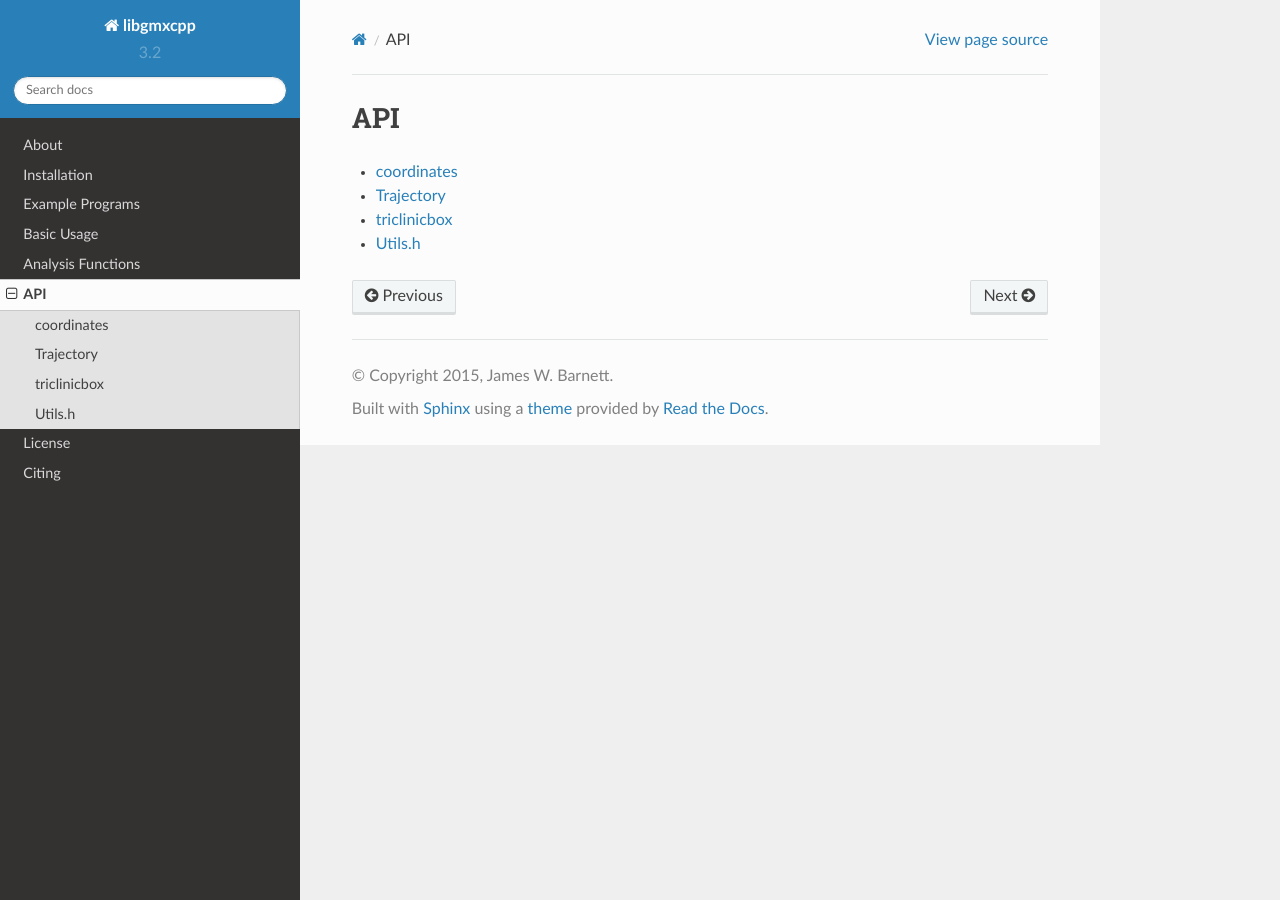
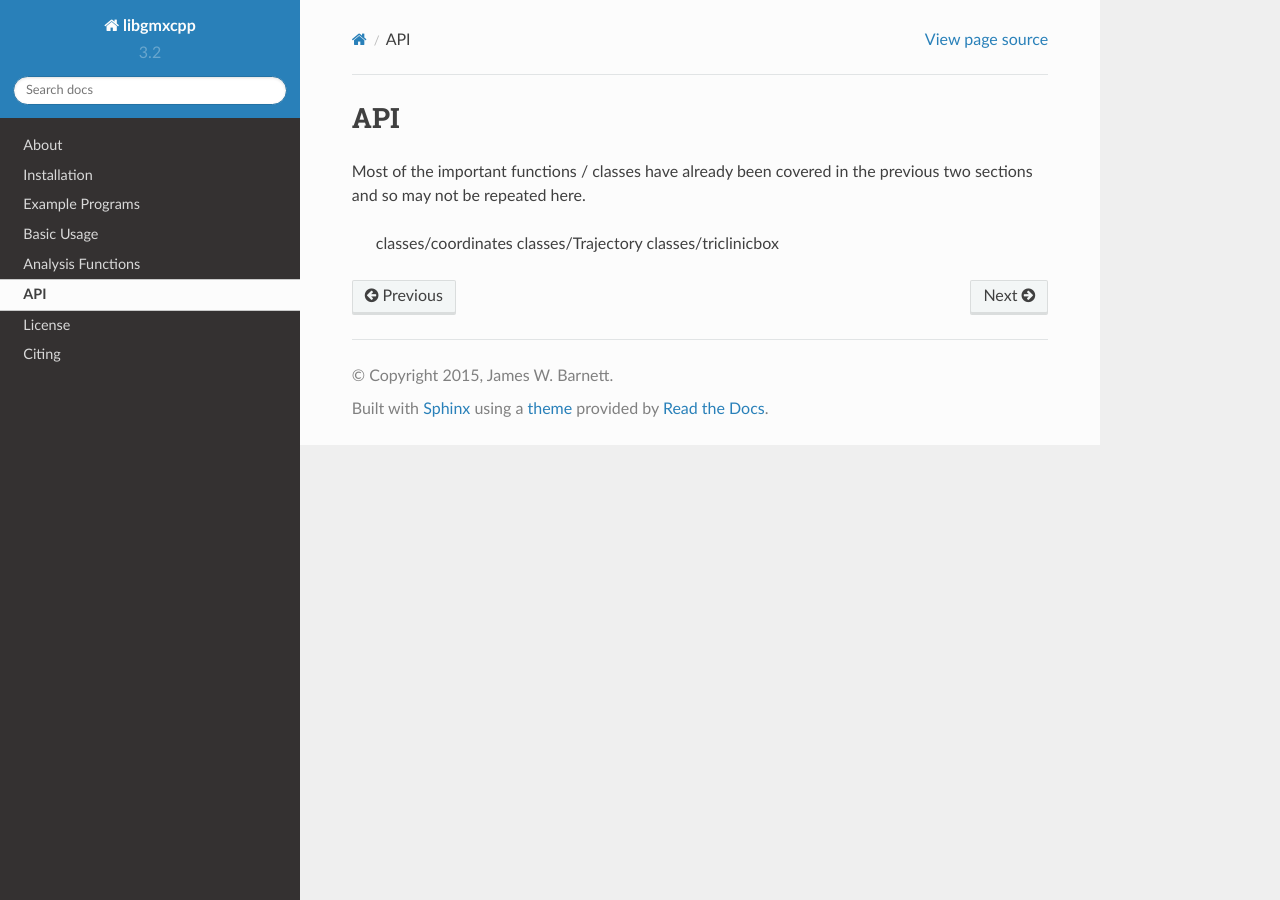
Before and after one commit to wesbarnett/libgmxcpp, a Sphinx documentation site: the page built from docs/api.rst, in a window 1280 px wide. Built offline with Sphinx 7.4.7 and the Read the Docs theme 2.0.0, drawn with Linux system fonts in a browser that asks for light colours.

```diff
--- a/docs/about.rst
+++ b/docs/about.rst
@@ -21,7 +17,7 @@ are also included.
 Development
 -----------
 
-The development branch is "master". Releases are merged into the "release"
+The development branch is ``master``. Releases are merged into the ``release``
 branch.
 
 Advantages
--- a/docs/api.rst
+++ b/docs/api.rst
@@ -5,7 +5,9 @@ API
 .. toctree::
    :maxdepth: 2
 
+Most of the important functions / classes have already been covered in the
+previous two sections and so may not be repeated here.
+
    classes/coordinates
    classes/Trajectory
    classes/triclinicbox
-   files/Utils.h
--- a/docs/files/Utils.h.rst
+++ /dev/null
@@ -1,6 +0,0 @@
-
-Utils.h
-=======
-
-.. doxygenfile:: include/gmxcpp/Utils.h
-    :path:include/gmxcpp/Utils.h
```
Also changed, not shown: other parts of docs/about.rst (+0 -4 lines).
